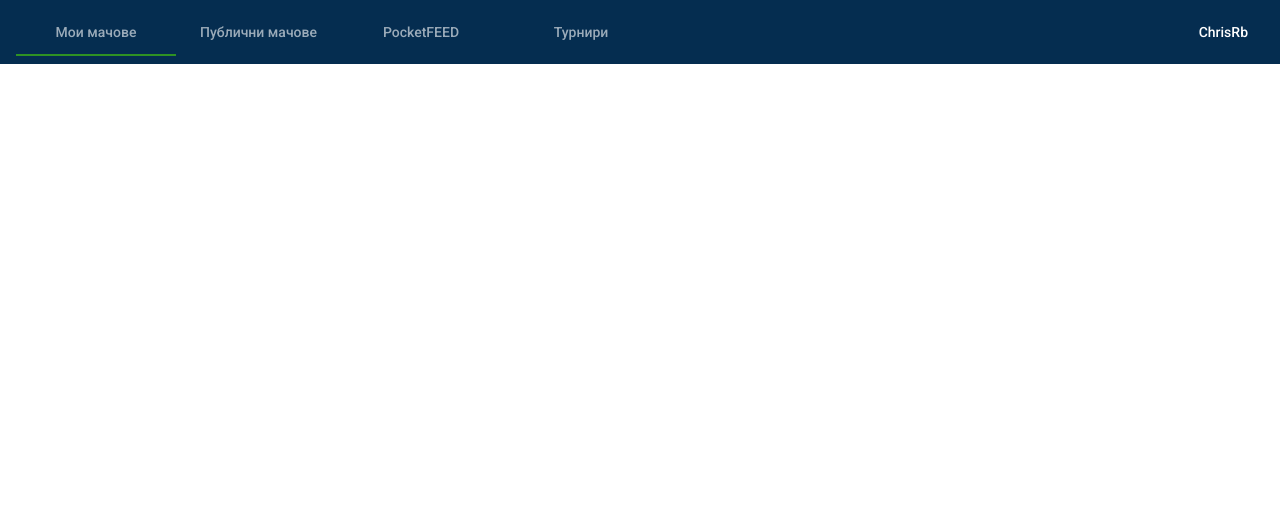
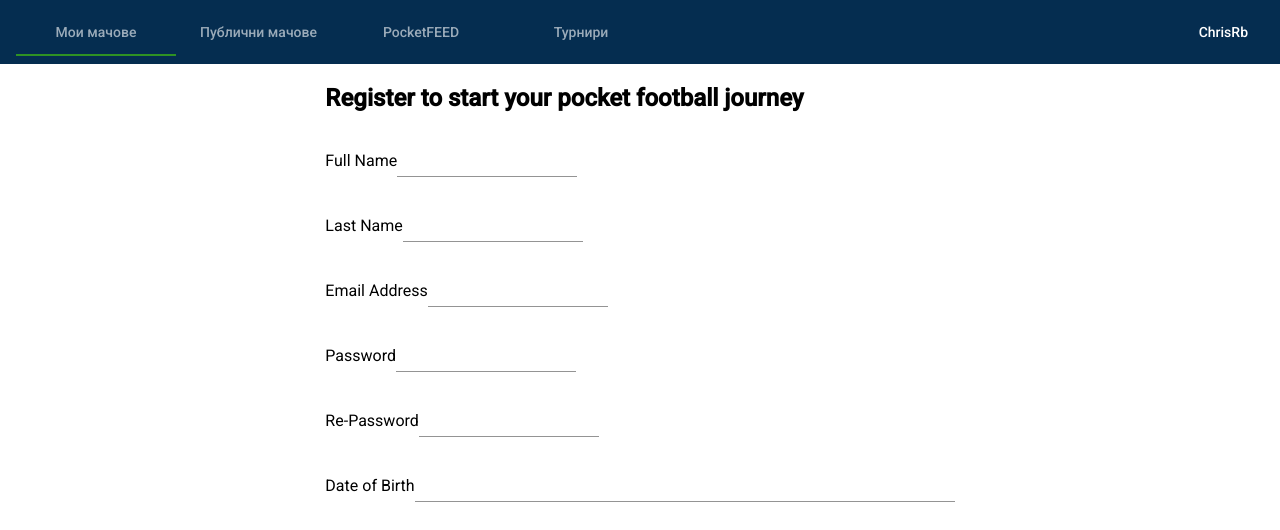
Before and after one commit to kkoruev/pocket-football, an Angular app in the folder pocket-football-web/: page /register in a window 1280 px wide. Before the commit this address led to /. Shown: the top 530 px of the page. Built offline with nearby package versions, Linux system fonts and the light colour scheme.

Commit message:
Added input fields to the register component, still in progress

```diff
--- a/pocket-football-web/src/app/presentation/user/register/register.component.css
+++ b/pocket-football-web/src/app/presentation/user/register/register.component.css
@@ -0,0 +1,15 @@
+.container {
+  display: flex;
+  justify-content: center;
+}
+
+.register-fields {
+  display: flex;
+  flex-direction: column;
+}
+
+.field {
+  display: flex;
+  flex-direction: row;
+  align-items: baseline;
+}
--- a/pocket-football-web/src/app/presentation/user/register/register.component.html
+++ b/pocket-football-web/src/app/presentation/user/register/register.component.html
@@ -1,6 +1,69 @@
-<form class="register-form">
-  <mat-form-field>
-    <mat-label>Favorite food</mat-label>
-    <input matInput placeholder="Ex. Pizza" value="Sushi">
-  </mat-form-field>
-</form>
+
+<div class="container">
+  <div class="register-fields">
+    <div>
+      <h2>Register to start your pocket football journey</h2>
+    </div>
+
+    <div class="field">
+      <mat-label>Full Name</mat-label>
+      <form>
+        <mat-form-field>
+          <input matInput>
+        </mat-form-field>
+      </form>
+    </div>
+
+    <div class="field">
+      <mat-label>Last Name</mat-label>
+      <form>
+        <mat-form-field>
+          <input matInput>
+        </mat-form-field>
+      </form>
+    </div>
+
+    <div class="field">
+      <mat-label>Email Address</mat-label>
+      <form>
+        <mat-form-field>
+          <input matInput>
+        </mat-form-field>
+      </form>
+    </div>
+
+    <div class="field">
+      <mat-label>Password</mat-label>
+      <form>
+        <mat-form-field>
+          <input matInput>
+        </mat-form-field>
+      </form>
+    </div>
+
+    <div class="field">
+      <mat-label>Re-Password</mat-label>
+      <form>
+        <mat-form-field>
+          <input matInput>
+        </mat-form-field>
+      </form>
+    </div>
+
+    <div class="field">
+      <mat-label>Date of Birth</mat-label>
+      <form>
+        <mat-form-field>
+          <input matInput>
+        </mat-form-field>
+        <mat-form-field>
+          <input matInput>
+        </mat-form-field>
+        <mat-form-field>
+          <input matInput>
+        </mat-form-field>
+      </form>
+    </div>
+  </div>
+
+</div>
--- a/pocket-football-web/src/app/routing/routing.module.ts
+++ b/pocket-football-web/src/app/routing/routing.module.ts
@@ -3,11 +3,13 @@ import {RouterModule, Routes} from '@angular/router';
 import {MyMatchComponent} from '../presentation/event/my-match/my-match.component';
 import {ProfileComponent} from '../presentation/user/profile/profile.component';
 import {HomeComponent} from '../presentation/user/home/home.component';
+import {RegisterComponent} from '../presentation/user/register/register.component';
 
 const routes: Routes = [
   {path: 'matches', component: MyMatchComponent},
   {path: 'profile', component: ProfileComponent},
-  {path: 'home', component: HomeComponent}
+  {path: 'home', component: HomeComponent},
+  {path: 'register', component: RegisterComponent}
 ];
 
 @NgModule({
```
